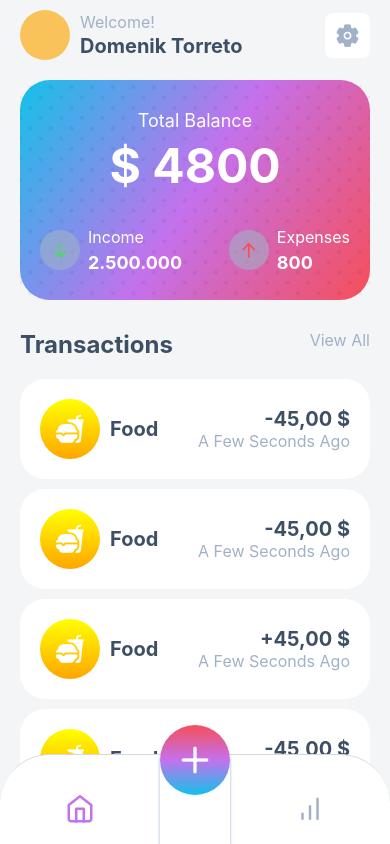
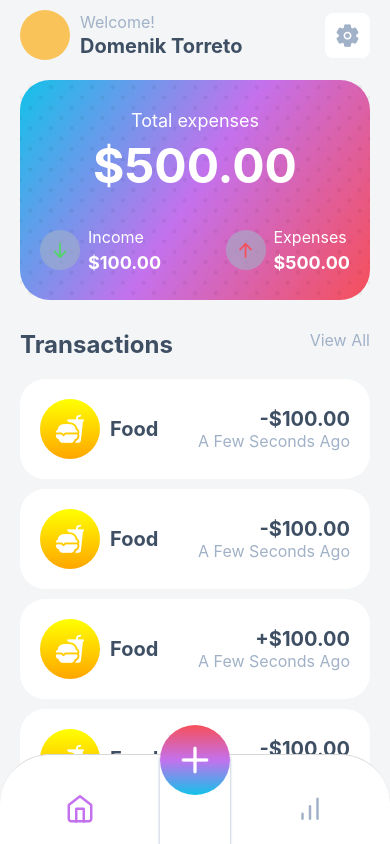
Before and after one commit to VVMig/expense-app, a React Native app: screen / in a window 390 px wide. Built offline with nearby package versions, Linux system fonts and the light colour scheme.

Commit message:
Add store data

```diff
--- a/app/components/credit-card/CreditCard.tsx
+++ b/app/components/credit-card/CreditCard.tsx
@@ -1,13 +1,55 @@
-import React from 'react';
+import React, { useState } from 'react';
 import { LinearGradient } from 'expo-linear-gradient';
+import { observer } from 'mobx-react-lite';
 
 import { Styled } from './styled';
 import { theme } from '../../../theme/theme';
 
 import texture from '../../../assets/card-texture.png';
 import { Total } from './Total';
+import { store } from '../../store/store';
 
-export const CreditCard = () => {
+const lastModeIndex = 2;
+
+const titleSwitch = (displayModeIndex: number) => {
+  switch (displayModeIndex) {
+    case 0:
+      return 'Total expenses';
+    case 1:
+      return 'Total income';
+    case 2:
+      return 'Balance';
+  }
+};
+
+export const CreditCard = observer(() => {
+  const [displayModeIndex, setDisplayModeIndex] = useState(0);
+
+  const onPressSwitchMode = () => {
+    setDisplayModeIndex((prev) => (prev === lastModeIndex ? 0 : prev + 1));
+  };
+
+  const moneySwitch = () => {
+    let money: number = 0;
+
+    switch (displayModeIndex) {
+      case 0:
+        money = store.allExpenses;
+        break;
+      case 1:
+        money = store.allIncome;
+        break;
+      case 2:
+        money = store.balance;
+        break;
+    }
+
+    return new Intl.NumberFormat(store.user?.locale, {
+      style: 'currency',
+      currency: store.user?.currency,
+    }).format(money);
+  };
+
   return (
     <Styled.Container>
       <LinearGradient
@@ -22,10 +64,13 @@ export const CreditCard = () => {
         }}
       >
         <Styled.CardTexture source={texture} resizeMode="cover" />
-        <Styled.CardTitle>Total Balance</Styled.CardTitle>
-        <Styled.Balance>$ 4800</Styled.Balance>
+        <Styled.SwitchButton onPress={onPressSwitchMode}>
+          <Styled.CardTitle>{titleSwitch(displayModeIndex)}</Styled.CardTitle>
+          <Styled.Balance>{moneySwitch()}</Styled.Balance>
+        </Styled.SwitchButton>
+
         <Total />
       </LinearGradient>
     </Styled.Container>
   );
-};
+});
--- a/app/components/credit-card/Stats.tsx
+++ b/app/components/credit-card/Stats.tsx
@@ -1,7 +1,9 @@
+import { observer } from 'mobx-react-lite';
 import React from 'react';
 import Icon from 'react-native-vector-icons/AntDesign';
 
 import { theme } from '../../../theme/theme';
+import { store } from '../../store/store';
 import { Styled } from './styled';
 
 interface Props {
@@ -9,9 +11,10 @@ interface Props {
   money: number;
 }
 
-export const Stats: React.FC<Props> = ({ money, isIncome }) => {
-  const formatedMoney = new Intl.NumberFormat('de-DE', {
-    maximumFractionDigits: 2,
+export const Stats: React.FC<Props> = observer(({ money, isIncome }) => {
+  const formatedMoney = new Intl.NumberFormat(store.user?.locale, {
+    style: 'currency',
+    currency: store.user?.currency,
   }).format(money);
 
   return (
@@ -31,4 +34,4 @@ export const Stats: React.FC<Props> = ({ money, isIncome }) => {
       </Styled.StatsTextContainer>
     </Styled.StatsContainer>
   );
-};
+});
--- a/app/components/credit-card/Total.tsx
+++ b/app/components/credit-card/Total.tsx
@@ -1,16 +1,18 @@
+import { observer } from 'mobx-react-lite';
 import React from 'react';
 
 import Icon from 'react-native-vector-icons/AntDesign';
 import { theme } from '../../../theme/theme';
+import { store } from '../../store/store';
 import { Stats } from './Stats';
 
 import { Styled } from './styled';
 
-export const Total = () => {
+export const Total = observer(() => {
   return (
     <Styled.Total>
-      <Stats money={2500000} isIncome />
-      <Stats money={800} />
+      <Stats money={store.allIncome} isIncome />
+      <Stats money={store.allExpenses} />
     </Styled.Total>
   );
-};
+});
--- a/app/components/credit-card/styled.ts
+++ b/app/components/credit-card/styled.ts
@@ -15,6 +15,10 @@ const CardTitle = styled.Text`
   font-size: 18px;
   color: ${({ theme }) => theme.colors.white};
   padding-top: 30px;
+`;
+
+const SwitchButton = styled.TouchableOpacity`
+  align-items: center;
 `;
 
 const Balance = styled.Text`
@@ -74,4 +78,5 @@ export const Styled = {
   StatsTextContainer,
   StatsTitle,
   StatsMoney,
+  SwitchButton,
 };
--- a/app/components/transactions/ListItem.tsx
+++ b/app/components/transactions/ListItem.tsx
@@ -7,6 +7,8 @@ import moment from 'moment';
 import { theme } from '../../../theme/theme';
 
 import { Styled } from './styled';
+import { observer } from 'mobx-react-lite';
+import { store } from '../../store/store';
 
 interface Props {
   title: string;
@@ -15,15 +17,11 @@ interface Props {
   isExpense: boolean;
 }
 
-export const ListItem: React.FC<Props> = ({
-  title,
-  money,
-  date,
-  isExpense,
-}) => {
-  const formatedMoney = new Intl.NumberFormat('de-DE', {
+export const ListItem: React.FC<Props> = observer(
+  ({ title, money, date, isExpense }) => {
+    const formatedMoney = new Intl.NumberFormat(store.user?.locale, {
       style: 'currency',
-    currency: 'USD',
+      currency: store.user?.currency,
     }).format(money);
 
     const formatedDate = moment(date).fromNow();
@@ -56,4 +54,5 @@ export const ListItem: React.FC<Props> = ({
         </Styled.ListItem>
       </Styled.ItemListContainer>
     );
-};
+  }
+);
--- a/app/components/transactions/Transactions.tsx
+++ b/app/components/transactions/Transactions.tsx
@@ -1,53 +1,16 @@
+import { observer } from 'mobx-react-lite';
 import React from 'react';
-import { ListRenderItem, FlatList, ScrollView } from 'react-native';
+import { ListRenderItem, FlatList } from 'react-native';
+import { ITransaction } from '../../store/interfaces';
+import { store } from '../../store/store';
 import { Header } from './Header';
 import { ListItem } from './ListItem';
 import { Styled } from './styled';
 
-const mockData = [
-  {
-    id: '1',
-    title: 'Food',
-    money: 45,
-    date: Date.now(),
-    isExpense: true,
-  },
-  {
-    id: '6',
-    title: 'Food',
-    money: 45,
-    date: Date.now(),
-    isExpense: true,
-  },
-  {
-    id: '5',
-    title: 'Food',
-    money: 45,
-    date: Date.now(),
-    isExpense: false,
-  },
-  {
-    id: '4',
-    title: 'Food',
-    money: 45,
-    date: Date.now(),
-    isExpense: true,
-  },
-  {
-    id: '3',
-    title: 'Food',
-    money: 45,
-    date: Date.now(),
-    isExpense: false,
-  },
-];
-
-type MockData = typeof mockData[0];
-
-export const Transactions = () => {
-  const renderItem: ListRenderItem<MockData> = ({ item }) => (
+export const Transactions = observer(() => {
+  const renderItem: ListRenderItem<ITransaction> = ({ item }) => (
     <ListItem
-      title={item.title}
+      title={item.category}
       date={item.date}
       money={item.money}
       isExpense={item.isExpense}
@@ -58,11 +21,11 @@ export const Transactions = () => {
     <Styled.Transactions>
       <Header />
       <FlatList
-        data={mockData}
+        data={store.transactionsShortList}
         renderItem={renderItem}
         keyExtractor={(item) => item.id}
         showsVerticalScrollIndicator={false}
       />
     </Styled.Transactions>
   );
-};
+});
```
Lines whose indentation alone changed are shown as unchanged.
